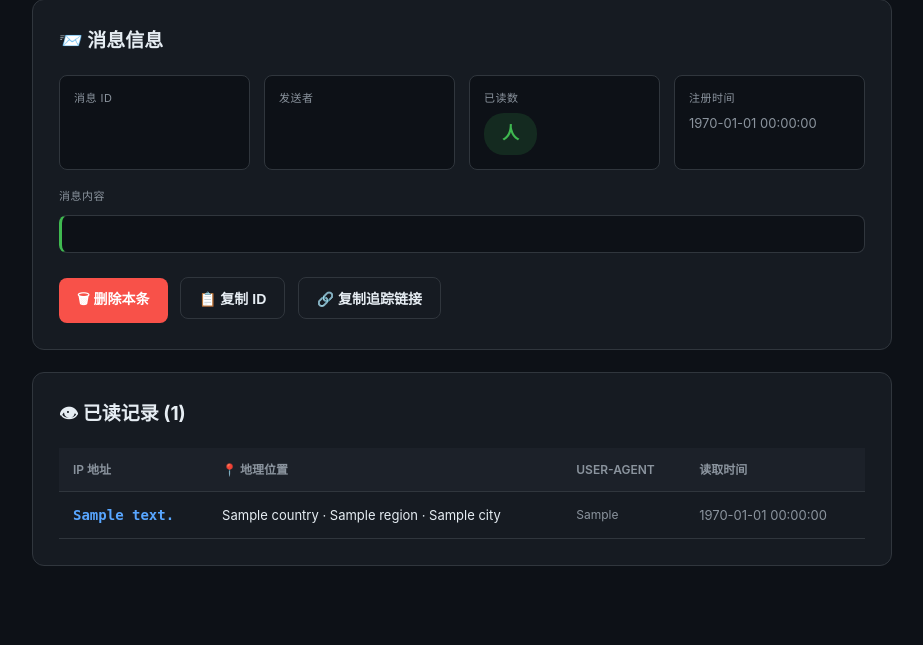
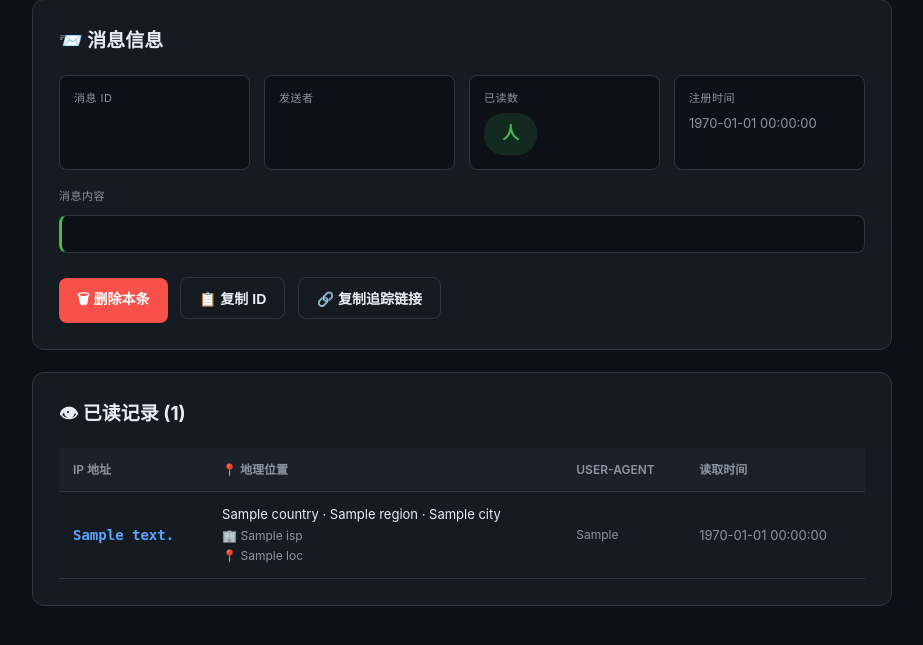
Before and after one commit to gaigebeckmanChristinaJames/read-receipt-tracker, a Flask app: template python/app/templates/detail.html in a window 1280 px wide. Shown: the part 63-708 px from the top of the page, without its empty margins (178-1101 px from the left). Run offline with Flask 3, Linux system fonts and the light colour scheme; the template is opened without the code that fills it: most values are stand-ins (such as "Sample title", 1, 10 or a date in 2020).

Commit message:
运营商中文化+详细经纬度(北纬/东经)显示

```diff
--- a/python/app/templates/detail.html
+++ b/python/app/templates/detail.html
@@ -89,6 +89,8 @@ tr:hover td{background:#1c2129}
               {%if r.country%}{{r.country}}{%endif%}
               {%if r.region%} · {{r.region}}{%endif%}
               {%if r.city%} · {{r.city}}{%endif%}
+              {%if r.isp%}<br><span style="color:var(--t2);font-size:12px">🏢 {{r.isp}}</span>{%endif%}
+              {%if r.loc%}<br><span style="color:var(--t2);font-size:12px">📍 {{r.loc|fmtloc}}</span>{%endif%}
             {%else%}<span class="geo-none">—</span>{%endif%}
           </td>
           <td class="ua-cell" title="{{r.user_agent}}">{{r.user_agent or "—"}}</td>
```
